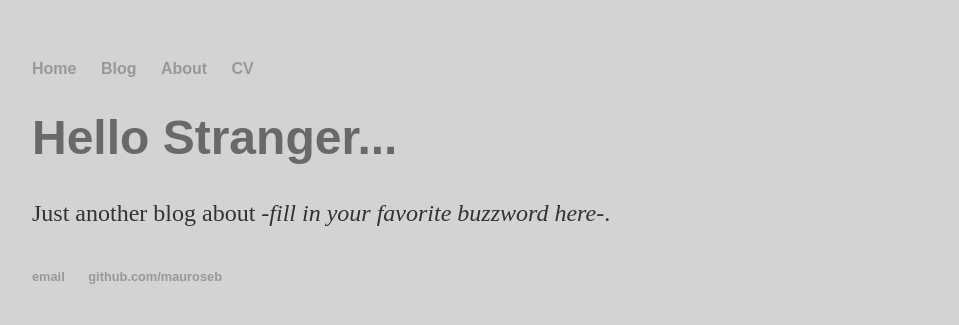
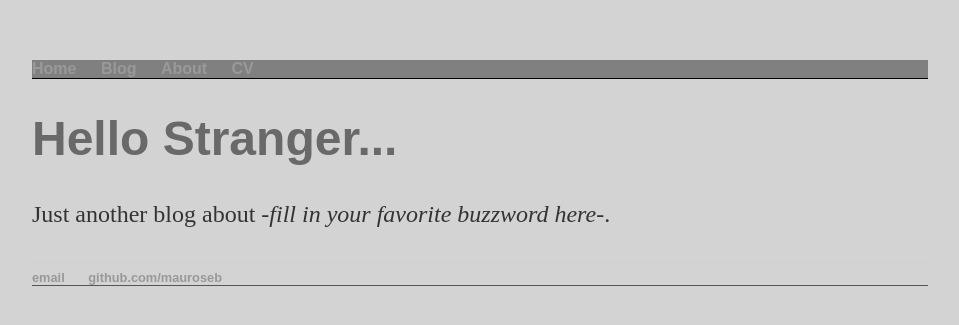
Before and after one commit to mauroseb/mauroseb.github.io, a Jekyll site: the page built from index.html, in a window 1280 px wide. Shown: the top 325 px of the page, without its empty margins (160-1119 px from the left). Built offline with Jekyll 4.4.1, drawn with Linux system fonts in a browser that asks for light colours.

Commit message:
Update main.css

```diff
--- a/css/main.css
+++ b/css/main.css
@@ -4,11 +4,21 @@ body {
     background-color: #d3d3d3;
     background-blend-mode: multiply, luminosity;
 }
-nav ul, footer ul {
+nav ul {
     font-family: 'Arial', 'Sans-Serif';
     padding: 0px;
     list-style: none;
     font-weight: bold;
+    background-color: #808080;
+    border-bottom: 1px solid #000000;
+}
+
+footer ul {
+    font-family: 'Arial', 'Sans-Serif';
+    padding: 0px;
+    list-style: none;
+    font-weight: bold;
+    border-bottom: 1px solid #555;
 }
 nav ul li, footer ul li {
     display: inline;
```
